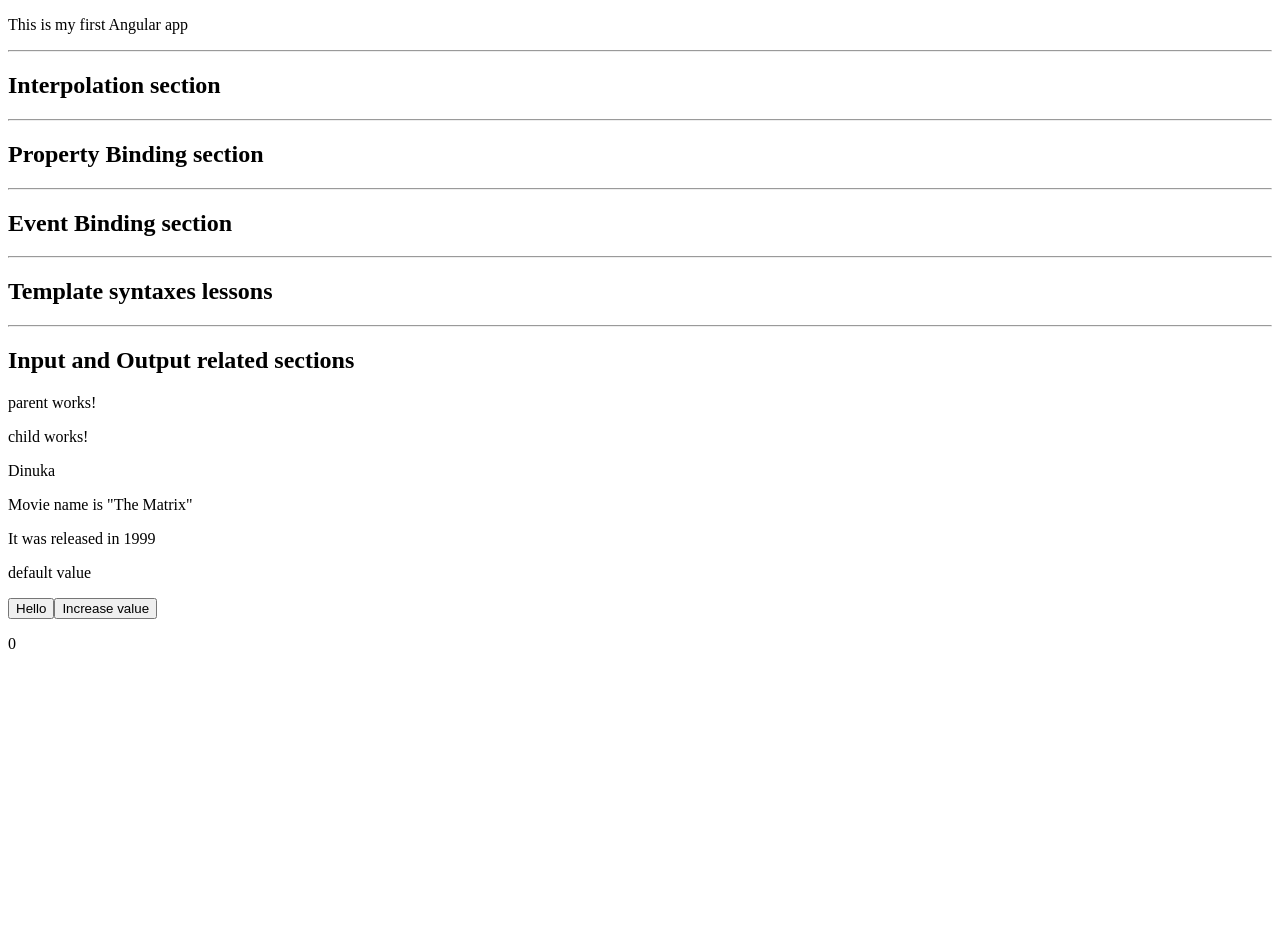
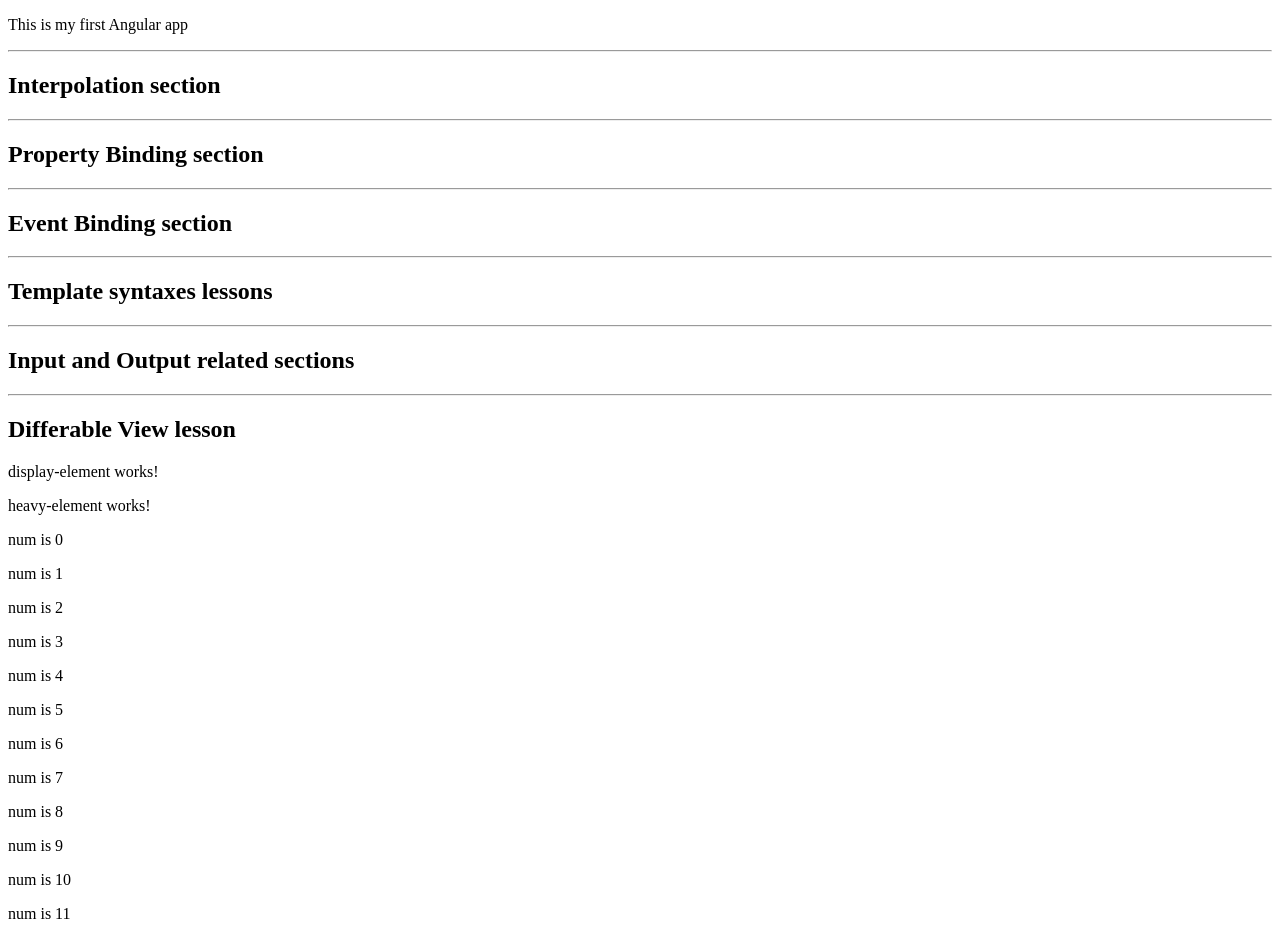
Before and after one commit to Dinuk-A/Angular101, an Angular app: page / in a window 1280 px wide. Shown: the top 940 px of the page. Before the commit the page ends 800 px from the top, so only its background shows below. Built offline with nearby package versions, Linux system fonts and the light colour scheme.

Commit message:
add Differable View lesson with display and heavy elements, including templates, styles, and tests

```diff
--- a/src/app/app.html
+++ b/src/app/app.html
@@ -18,6 +18,10 @@
 <hr>
 
 <h2>Input and Output related sections</h2>
-<app-parent></app-parent>
+<!-- <app-parent></app-parent> -->
+<hr>
+
+<h2>Differable View lesson</h2>
+<app-display-element></app-display-element>
 
 <router-outlet></router-outlet>
--- a/src/app/app.ts
+++ b/src/app/app.ts
@@ -6,10 +6,11 @@ import { EventBindingLesson } from './lessons/l03-event-binding/l03-event-bindin
 import { TemplatesyntaxesLesson } from './lessons/l04-templatesyntaxes/l04-templatesyntaxes';
 import { Parent } from './lessons/l05-input-output/parent/parent';
 import { Child } from './lessons/l05-input-output/child/child';
+import { DIfferExmDisplayElement } from './lessons/l06-differ/display-element/display-element';
 
 @Component({
   selector: 'app-root',
-  imports: [RouterOutlet, InterpolationLesson,PropertyBindingLesson, EventBindingLesson, TemplatesyntaxesLesson, Parent,Child],
+  imports: [RouterOutlet, InterpolationLesson,PropertyBindingLesson, EventBindingLesson, TemplatesyntaxesLesson, Parent,Child, DIfferExmDisplayElement],
   templateUrl: './app.html',
   styleUrl: './app.css'
 })
--- /dev/null
+++ b/src/app/lessons/l06-differ/display-element/display-element.html
@@ -0,0 +1,15 @@
+<p>display-element works!</p>
+
+@defer () {<app-heavy-element/>}
+@placeholder {<p>Heavy element will load soon</p>}
+@loading{<p>This will display while element loading, this could be an animation </p>}
+
+
+<!-- use defer(on viewport) to display the component only after user has scrolled to that section -->
+ <!-- more == on idle, on interaction -->
+
+<!-- use loading(after 200ms) to show the loading msg after the given time if the element hasnt loaded yet  -->
+
+<!-- use loading(minimum 2s)to show the loading msg at least this much of time to prevent fast flickering -->
+
+<!-- placeholder also has minimum parameter to prevent flicker -->
--- /dev/null
+++ b/src/app/lessons/l06-differ/heavy-element/heavy-element.html
@@ -0,0 +1,4 @@
+<p>heavy-element works!</p>
+@for(num of numbers; track num){
+    <p>num is {{num}}</p>
+}
--- /dev/null
+++ b/src/app/lessons/l06-differ/heavy-element/heavy-element.ts
@@ -0,0 +1,13 @@
+import { Component } from '@angular/core';
+
+@Component({
+  selector: 'app-heavy-element',
+  imports: [],
+  templateUrl: './heavy-element.html',
+  styleUrl: './heavy-element.css',
+})
+export class HeavyElement {
+
+  //create a fake dataset
+  numbers = Array.from({length:5000},(_,i)=>i);
+}
```
Also changed, not shown: src/app/lessons/l06-differ/display-element/display-element.ts (added, +12 -0 lines), src/app/lessons/l06-differ/display-element/display-element.css (added), src/app/lessons/l06-differ/heavy-element/heavy-element.css (added), 2 other files (tests, documents, lock files or other folders).
